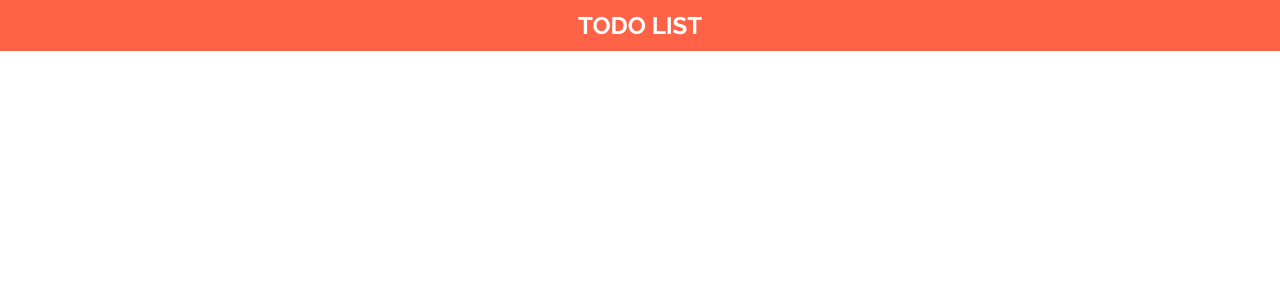
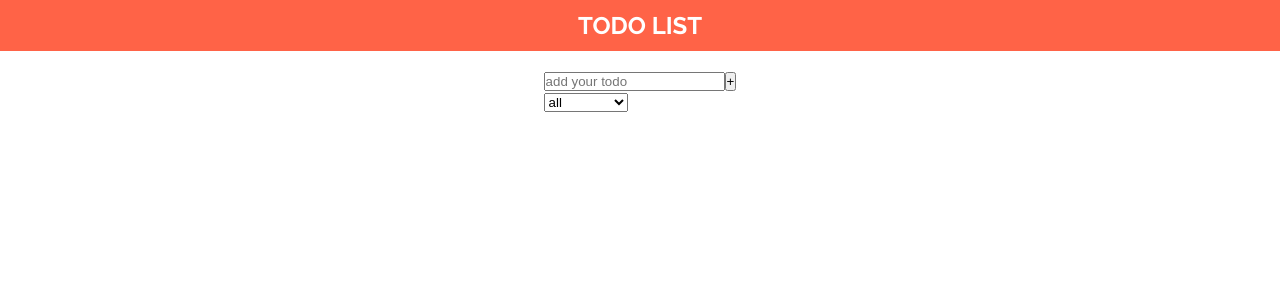
Before and after one commit to Lakshmikant-2001/Todo-list, a React (Create React App) app: page / in a window 1280 px wide. Shown: the top 300 px of the page. Built offline with nearby package versions, Linux system fonts and the light colour scheme.

Commit message:
add TodoForm component

```diff
--- a/src/App.js
+++ b/src/App.js
@@ -1,10 +1,14 @@
 //components
 import Navbar from "./components/Header";
+import TodoForm from "./components/TodoForm";
 
 function App() {
   return (
     <div className="App">
       <Navbar />
+      <main>
+        <TodoForm />
+      </main>
     </div>
   );
 }
--- /dev/null
+++ b/src/components/TodoForm.js
@@ -0,0 +1,33 @@
+import { useState } from "react";
+
+function TodoForm() {
+  const [todoInput, setTodoInput] = useState('');
+  const [todoList, setTodoList] = useState([]);
+  const handleInpChange = (e) => {
+    setTodoInput(e.target.value);
+  }
+  const handleAddClick = (e) => {
+    e.preventDefault();
+    if(todoInput == '')
+      return;
+    setTodoList([...todoList, todoInput]);
+    setTodoInput('');
+  }
+  return (
+    <form>
+      <div>
+        <input id="todo-input" type="text" placeholder="add your todo"
+          onChange={handleInpChange} value={todoInput} />
+        <button id="add-todo-btn" onClick={handleAddClick}>+</button>
+      </div>
+      <select id="todo-filter">
+        <option value="all">all</option>
+        <option value="completed">completed</option>
+        <option value="pending">pending</option>
+      </select>
+      {todoList.map(todo => <li key={todo}>{todo}</li>)}
+    </form>
+  );
+}
+
+export default TodoForm;
--- a/src/styles/modules/_global.scss
+++ b/src/styles/modules/_global.scss
@@ -9,4 +9,11 @@
 body {
   min-height: 100vh;
   font-family: $primary-font;
+
+  main{
+    margin-top:70px;
+    display: flex;
+    justify-content: center;
+    align-items: center;
+  }
 }
--- a/src/styles/modules/_header.scss
+++ b/src/styles/modules/_header.scss
@@ -1,5 +1,6 @@
 #header {
   position: fixed;
+  top:0;
   width: 100%;
   padding: 0.7rem 1rem;
   background-color: tomato;
```
